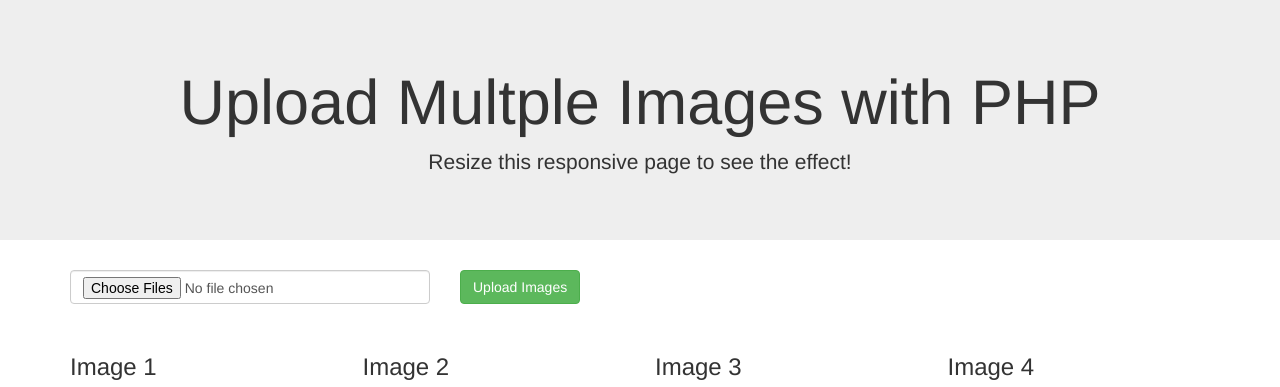
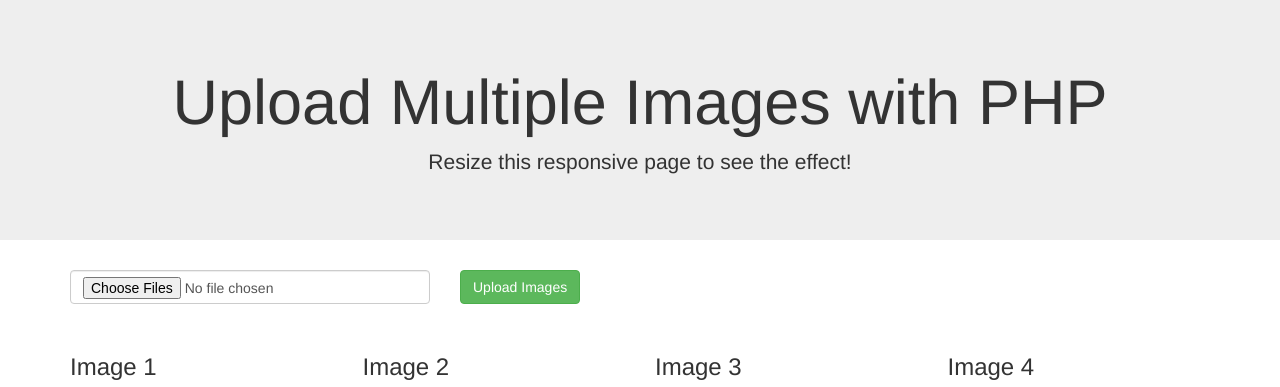
Before and after one commit to codingbirdsonline/codingbirds_, a PHP site: page / in a window 1280 px wide. Shown: the top 387 px of the page. Run offline with PHP 8.4, Linux system fonts and the light colour scheme; data comes from the database, SQL or seed files in the repository.

Commit message:
multiple images upload

```diff
--- a/upload-multiple-images/index.php
+++ b/upload-multiple-images/index.php
@@ -13,7 +13,7 @@
 <body>
 
 <div class="jumbotron text-center">
-    <h1>Upload Multple Images with PHP</h1>
+    <h1>Upload Multiple Images with PHP</h1>
     <p>Resize this responsive page to see the effect!</p>
 </div>
 
```
